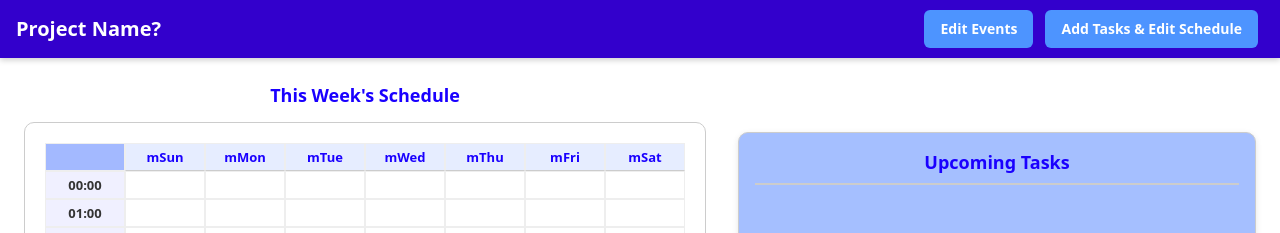
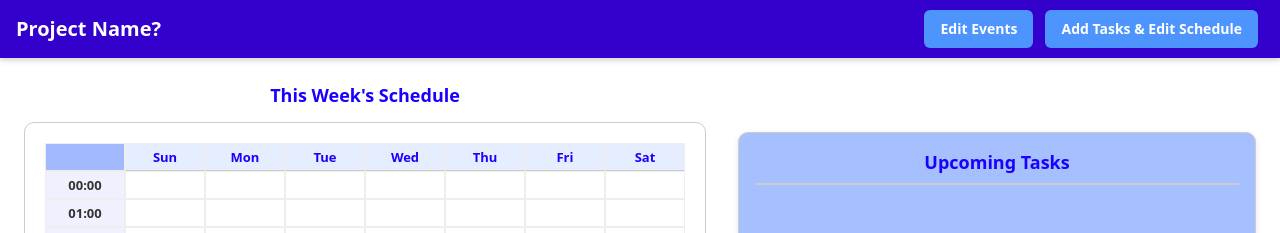
Before and after one commit to lwonsang/Stress-and-Mental-Wellbeing, a React (Vite) app in the folder frontend/vite-project/: page / in a window 1280 px wide. Shown: the top 233 px of the page. Built offline with nearby package versions, Linux system fonts and the light colour scheme.

Commit message:
fix: wrong header

```diff
--- a/frontend/vite-project/src/components/Home.jsx
+++ b/frontend/vite-project/src/components/Home.jsx
@@ -266,7 +266,7 @@ const Home = () => {
               <div className="readonly-cell empty-cell" />
               {dateList.map((_, i) => (
                 <div key={i} className="readonly-cell day-label">
-                  m{days[i]}
+                  {days[i]}
                 </div>
               ))}
             </div>
```
